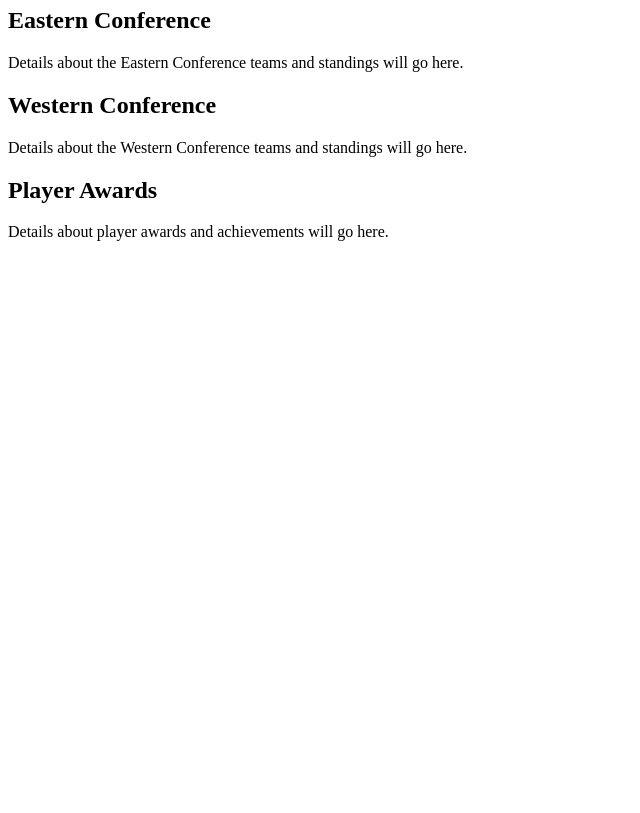
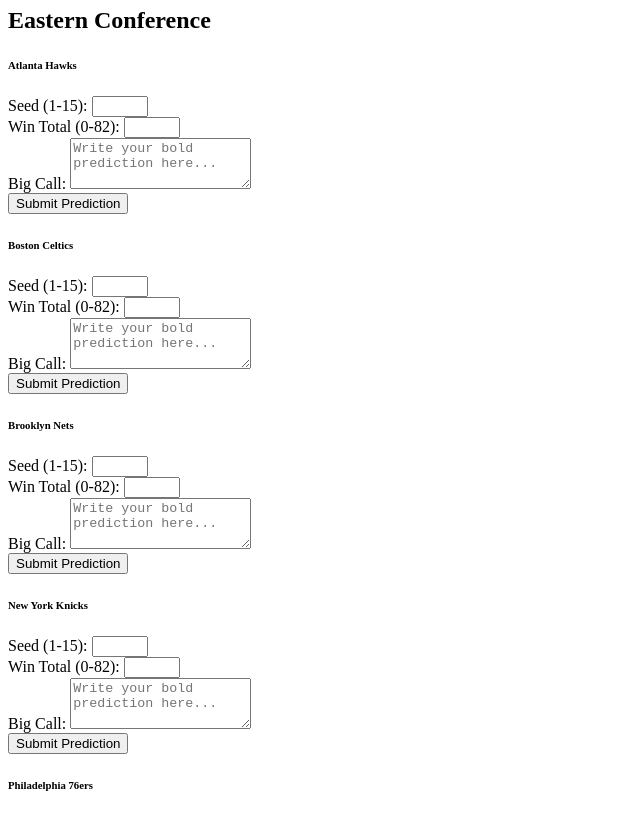
Before and after one commit to maxmjm/sporting-league-predictions, a plain HTML site: page html/nba-regular-season.html in a window 1280 px wide. Shown: the part 73-886 px from the top of the page, without its empty margins (0-640 px from the left). Before the commit the page ends 800 px from the top, so only its background shows below. Drawn offline with Linux system fonts and the light colour scheme.

Commit message:
Basic layout for NBA regular season prediction inputs

```diff
--- a/html/nba-regular-season.html
+++ b/html/nba-regular-season.html
@@ -3,29 +3,25 @@
   <head>
     <meta charset="UTF-8" />
     <meta name="viewport" content="width=device-width, initial-scale=1.0" />
-    <title>NBA Regular Season</title>
+    <title>NBA Regular Season Predictions</title>
     <link rel="stylesheet" href="../css/styles.css" />
-    <script src="../js/script.js"></script>
+    <script src="../js/script.js" defer></script>
   </head>
   <body>
     <header>
-      <h1>NBA Regular Season</h1>
+      <h1>NBA Regular Season Predictions</h1>
     </header>
     <main>
       <!-- Eastern Conference Section -->
       <section id="eastern-conference">
         <h2>Eastern Conference</h2>
-        <p>
-          Details about the Eastern Conference teams and standings will go here.
-        </p>
+        <div id="eastern-teams"></div>
       </section>
 
       <!-- Western Conference Section -->
       <section id="western-conference">
         <h2>Western Conference</h2>
-        <p>
-          Details about the Western Conference teams and standings will go here.
-        </p>
+        <div id="western-teams"></div>
       </section>
 
       <!-- Player Awards Section -->
--- a/js/script.js
+++ b/js/script.js
@@ -25,3 +25,68 @@
 function showInDevelopment(pageName) {
   alert(`Currently in development. Check back later!`);
 }
+
+document.addEventListener("DOMContentLoaded", function () {
+  const easternTeams = [
+    "Atlanta Hawks",
+    "Boston Celtics",
+    "Brooklyn Nets",
+    "New York Knicks",
+    "Philadelphia 76ers",
+    "Toronto Raptors",
+    // Add other Eastern Conference teams here
+  ];
+
+  const westernTeams = [
+    "Golden State Warriors",
+    "Los Angeles Lakers",
+    "Phoenix Suns",
+    "Denver Nuggets",
+    "Dallas Mavericks",
+    // Add other Western Conference teams here
+  ];
+
+  const easternContainer = document.getElementById("eastern-teams");
+  const westernContainer = document.getElementById("western-teams");
+
+  function createTeamForm(teamName) {
+    const form = document.createElement("div");
+    form.classList.add("team-prediction");
+    form.innerHTML = `
+      <h6>${teamName}</h6>
+      <form>
+        <label for="seed-${teamName
+          .replace(/\s+/g, "-")
+          .toLowerCase()}">Seed (1-15):</label>
+        <input type="number" id="seed-${teamName
+          .replace(/\s+/g, "-")
+          .toLowerCase()}" name="seed" min="1" max="15" required />
+        <br />
+        <label for="wins-${teamName
+          .replace(/\s+/g, "-")
+          .toLowerCase()}">Win Total (0-82):</label>
+        <input type="number" id="wins-${teamName
+          .replace(/\s+/g, "-")
+          .toLowerCase()}" name="wins" min="0" max="82" required />
+        <br />
+        <label for="big-call-${teamName
+          .replace(/\s+/g, "-")
+          .toLowerCase()}">Big Call:</label>
+        <textarea id="big-call-${teamName
+          .replace(/\s+/g, "-")
+          .toLowerCase()}" name="big-call" rows="3" placeholder="Write your bold prediction here..."></textarea>
+        <br />
+        <button type="submit">Submit Prediction</button>
+      </form>
+    `;
+    return form;
+  }
+
+  easternTeams.forEach((team) => {
+    easternContainer.appendChild(createTeamForm(team));
+  });
+
+  westernTeams.forEach((team) => {
+    westernContainer.appendChild(createTeamForm(team));
+  });
+});
```
